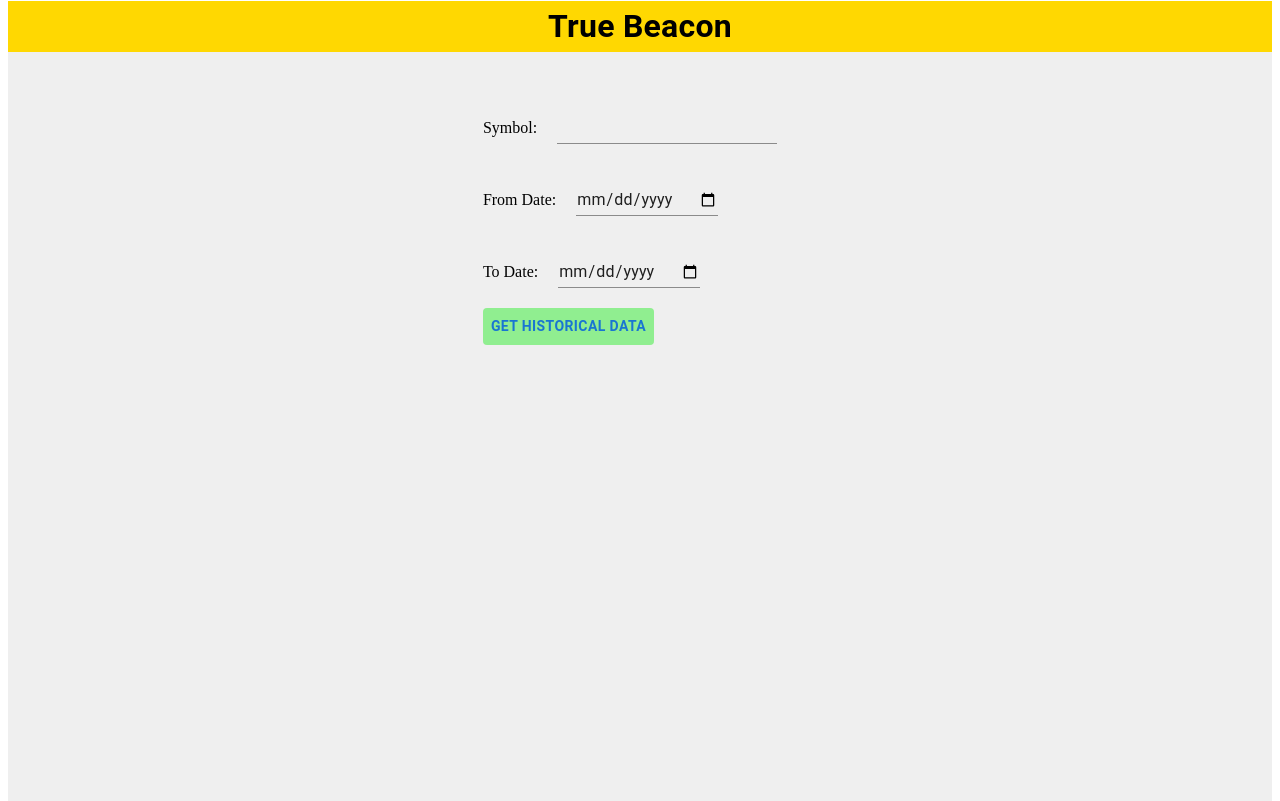
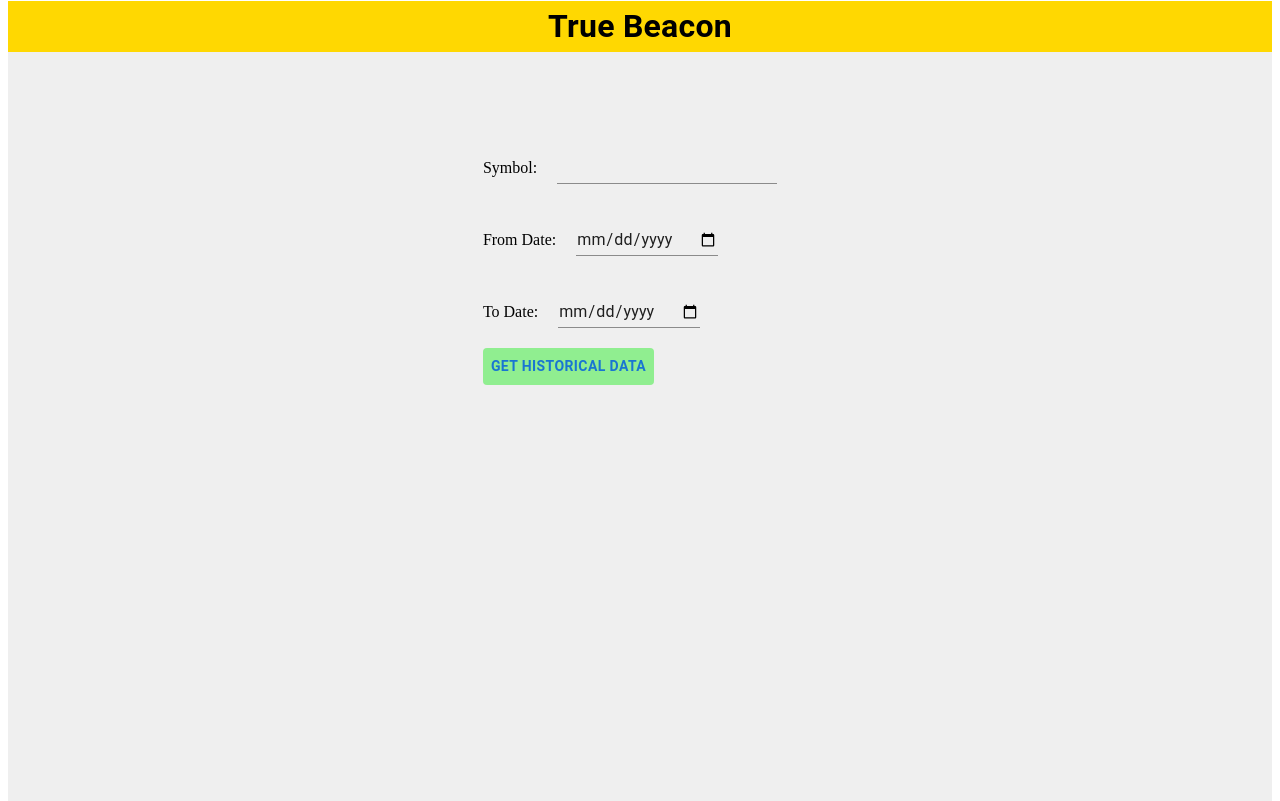
Before and after one commit to Kmohakumar/FrontEnd, a React (Create React App) app: page / in a window 1280 px wide. Built offline with nearby package versions, Linux system fonts and the light colour scheme; no server answers.

Commit message:
changed the graph position

```diff
--- a/public/index.html
+++ b/public/index.html
@@ -24,7 +24,7 @@
       work correctly both with client-side routing and a non-root public URL.
       Learn how to configure a non-root public URL by running `npm run build`.
     -->
-    <title>True Beacon</title>
+    <title>True Beacon Assignment</title>
   </head>
   <body>
     <noscript>You need to enable JavaScript to run this app.</noscript>
--- a/src/components/Home.js
+++ b/src/components/Home.js
@@ -28,12 +28,12 @@
     <Box
       sx={{
         display: "flex",
-        margin: "40px",
+        margin: "80px",
         flexDirection: ["column", "row"],
         justifyContent: "center",
       }}
     >
-      <div>
+      <div >
         <form onSubmit={handleSubmit}>
           <label>
             Symbol:
@@ -66,7 +66,7 @@
           </label>
           <br />
           <Button
-            sx={{ backgroundColor: "lightGreen", fontWeight: "bold" }}
+            sx={{ backgroundColor: "lightGreen", fontWeight: "bold", marginBottom: "20px" }}
             type="submit"
           >
             Get Historical Data
```
